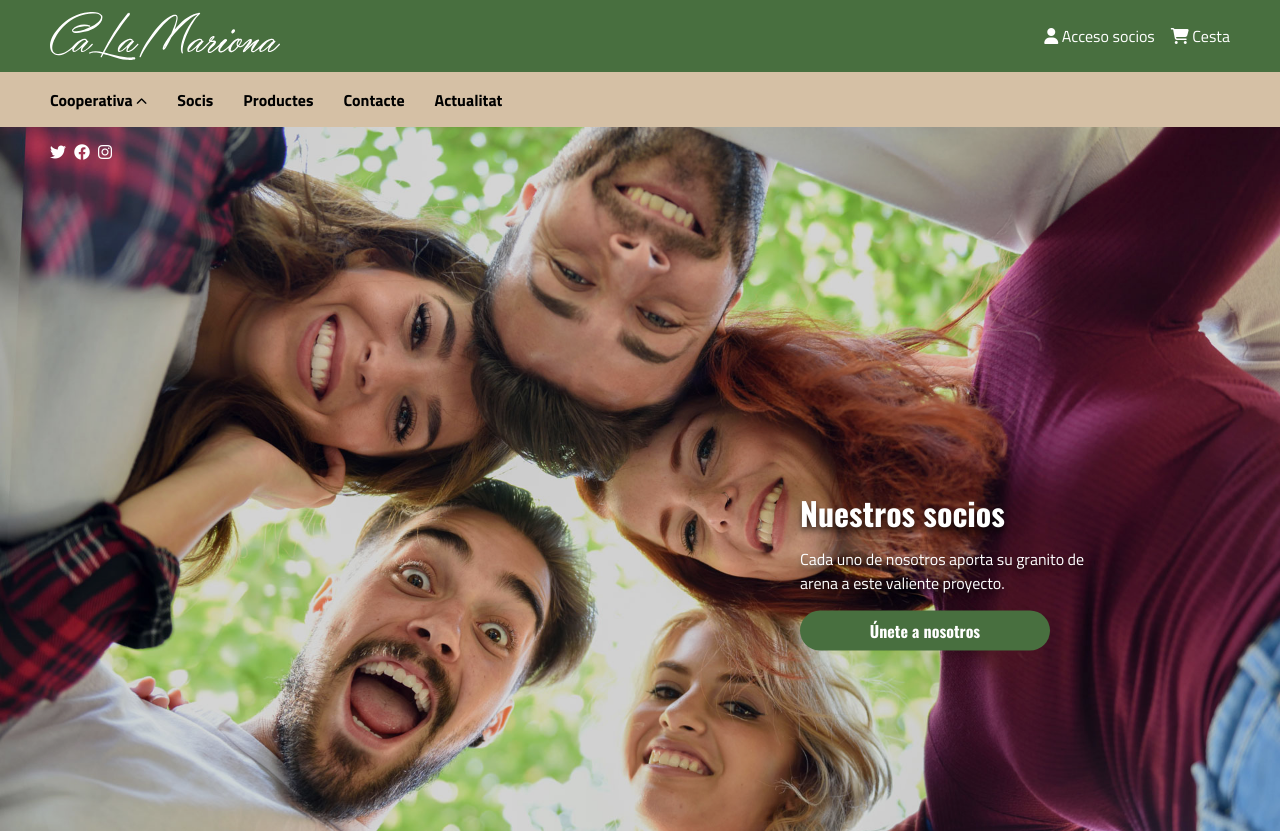
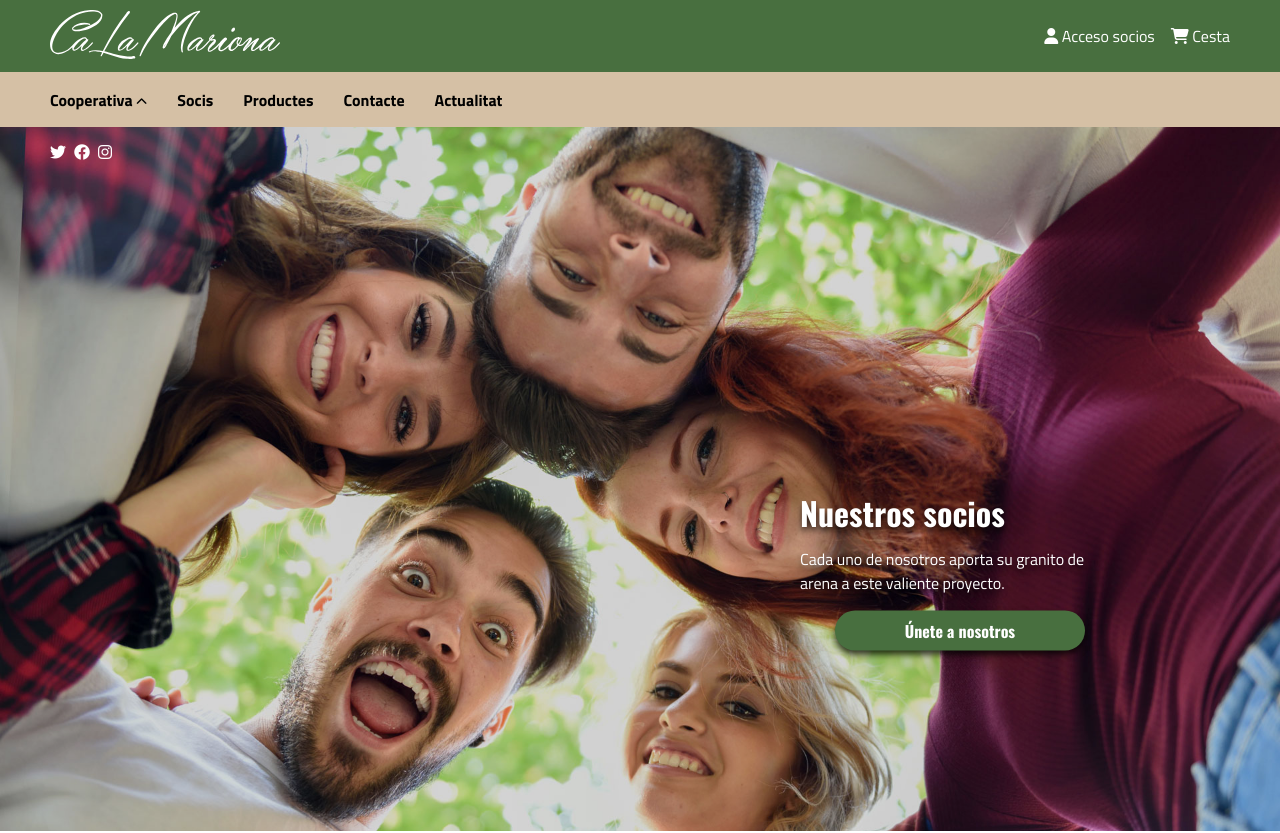
Before and after one commit to elecinas/ca-la-mariona, a plain HTML site: page socis.html in a window 1280 px wide. Shown: the top 833 px of the page. Drawn offline with nearby package versions, Linux system fonts and the light colour scheme.

Commit message:
add urls to links and fix styles on header logo

```diff
--- a/socis.html
+++ b/socis.html
@@ -38,11 +38,13 @@
           </div>
         </div>
         <div class="logo-container">
-          <img
+          <a href="./index.html">
+            <img
             class="logo"
             src="./images/logo.svg"
             alt="logotipo CaLaMariona"
           />
+          </a>
         </div>
         <div class="hamburger">
           <a href="#" onclick="showMenu(document.getElementById('menu'))"><i class="fa-solid fa-bars"></i></a>
@@ -73,12 +75,6 @@
           <a href="#" class="primary-button">Únete a nosotros</a>
         </div>
         <div class="shadow-cover"></div>
-        <!-- <img
-          id="imgHeroSocis"
-          src="./images/hero_img_socis_xs.jpg"
-          alt="Ramón Bilbao feliz con su cosecha"
-          class="carousel-item active"
-        /> -->
       </section>
       <section class="white-section">
         <h2 class="section-title">Nuestros socios</h2>
--- a/styles/style.css
+++ b/styles/style.css
@@ -181,6 +181,7 @@ header {
 
 .logo-container {
   display: flex;
+  align-items: center;
   padding-left: 20px;
 }
 
@@ -227,6 +228,7 @@ header {
 }
 
 .logo {
+  margin-top: .2rem;
   width: 160px;
 }
 
@@ -304,7 +306,8 @@ header {
   line-height: 36px;
 }
 
-.carousel-slide-information .primary-button {
+.carousel-slide-information .primary-button,
+.hero-information .primary-button {
   box-shadow: 0px 4px 6px rgba(0, 0, 0, 0.75);
   margin: 0 auto;
 }
```
Also changed, not shown: index.html (+3 -1 lines).
